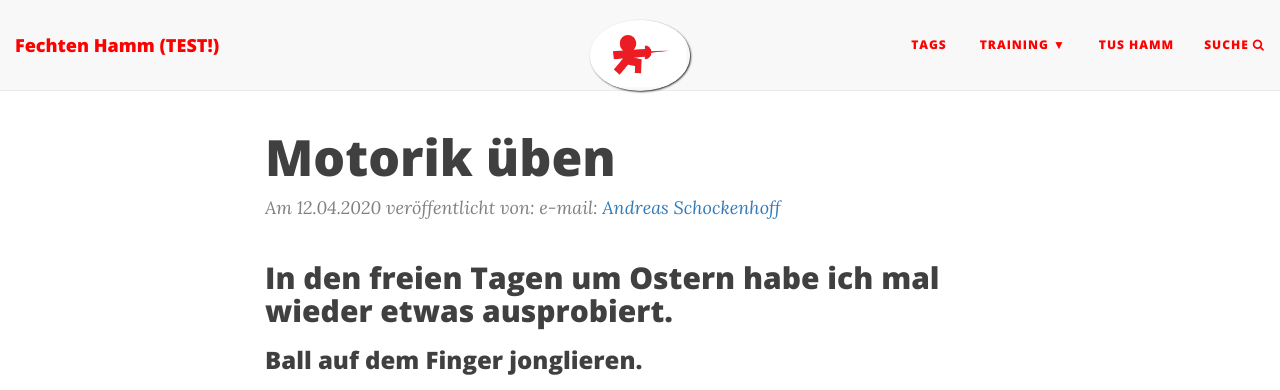
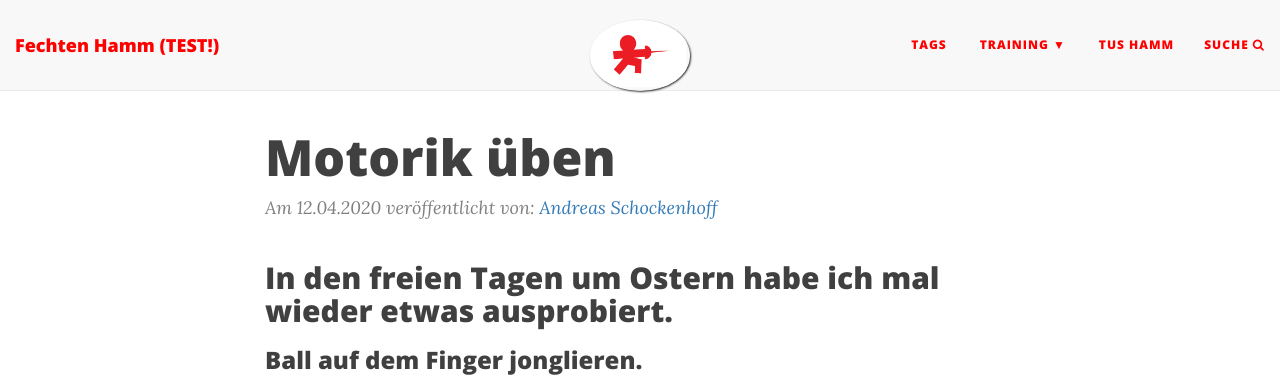
Before and after one commit to test-blog-fechten/test-blog-fechten.github.io, a Jekyll site: the page built from _posts/2020-04-12-motorik-ueben.md, in a window 1280 px wide and 900 px high. Shown: the top 390 px of the window. Built offline with Jekyll 4.4.1, drawn with Linux system fonts in a browser that asks for light colours; nearby versions of some CDN libraries.

Commit message:
besser ohne

```diff
--- a/_includes/header.html
+++ b/_includes/header.html
@@ -61,7 +61,7 @@
 		  {% endif %}
 
 		  {% if include.type == "post" %}
-		  <span class="post-meta">Am {{ page.date | date: "%d.%m.%Y" }} veröffentlicht {% if page.author %}von: {% if page.email %}e-mail:<a href = "mailto:{{ page.email }}">{% endif %} {{ page.author }}{% if page.email %}</a>{% endif %} {% endif %}</span>
+		  <span class="post-meta">Am {{ page.date | date: "%d.%m.%Y" }} veröffentlicht {% if page.author %}von: {% if page.email %}<a href = "mailto:{{ page.email }}">{% endif %} {{ page.author }}{% if page.email %}</a>{% endif %} {% endif %}</span>
 		  {% endif %}
         </div>
       </div>
```
